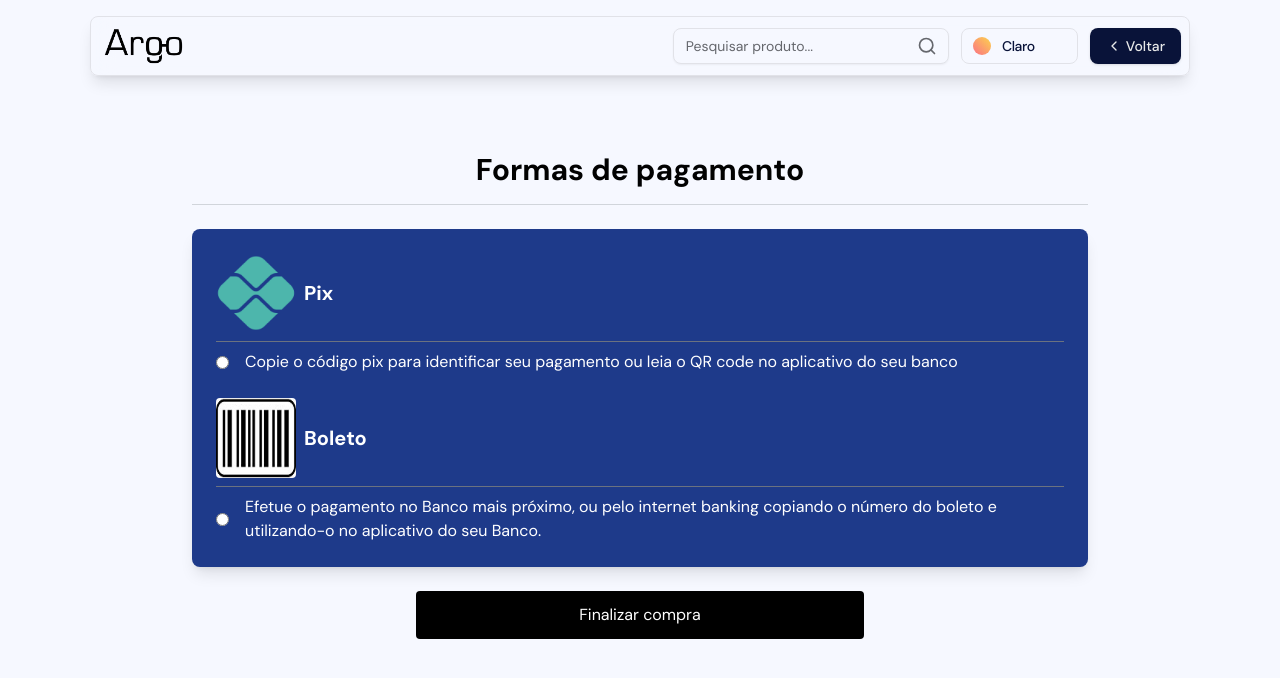
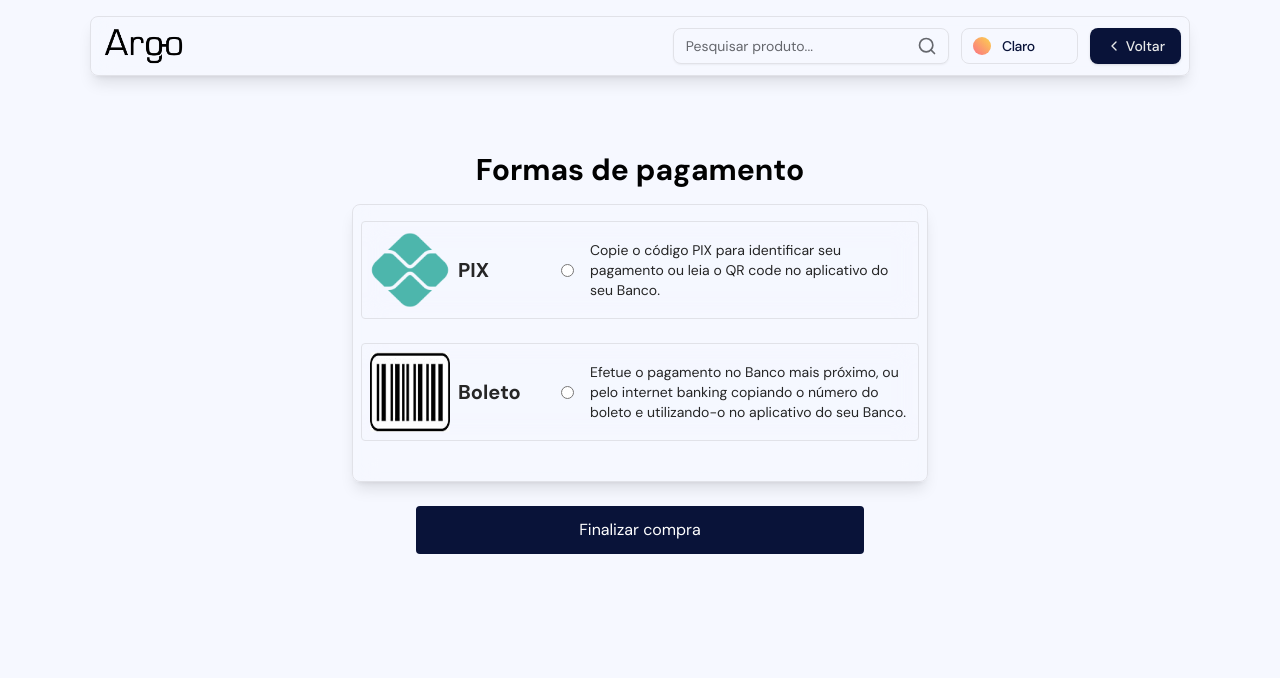
Before and after one commit to freitassdev/argo-frontend, a Next.js app: page /pagForm in a window 1280 px wide. Shown: the top 678 px of the page. Built offline with nearby package versions, Linux system fonts and the light colour scheme.

Commit message:
fetch: finalizado

```diff
--- a/src/app/(pagamentos)/pagForm/navbarPags.tsx
+++ /dev/null
@@ -1,24 +0,0 @@
-import { Button } from "@/components/ui/button";
-import { Input } from "@/components/ui/input";
-import { Search } from "lucide-react";
-import ThemeToggle from "@/components/shared/theme-toggle/theme-toggle";
-import logo from "@/assets/images/black-logo.png";
-import Image from "next/image";
-import ReturnButton from '@/components/shared/return-button/return-button';
-export default function Navbar() {
-  return (
-    <div className="fixed inset-x-0 top-4 z-50 md:mx-auto flex h-[60px] items-center justify-between rounded-lg border px-2 saturate-100 transition-all duration-200 max-sm:mx-3 sm:mx-3 md:w-[600px] lg:w-[800px] xl:w-[1100px] 2xl:w-[1300px] shadow-lg bg-background/50 backdrop-blur-md ">
-      <div className="flex flex-row items-center">
-        <Image alt="logo" priority src={logo} className="h-[40px] w-auto dark:invert"/>
-      </div>
-      <div className="flex flex-row items-center gap-3 w-fit justify-end">
-        <div className="relative w-full">
-          <Input className="bg-background w-full" placeholder="Pesquisar produto..." />
-          <Search className="text-muted-foreground absolute top-1/2 right-3 w-5 h-5 -translate-y-1/2" />
-        </div>
-        <ThemeToggle className="w-[200px] bg-background hover:bg-card/60" />
-        <ReturnButton />
-      </div>
-    </div>
-  );
-}
--- a/src/app/(pagamentos)/pagForm/page.tsx
+++ b/src/app/(pagamentos)/pagForm/page.tsx
@@ -8,30 +8,28 @@ import barras from "@/assets/images/barras.png";
 export default function PaymentPage() {
     const [selectedPayment, setSelectedPayment] = useState('');
 
-    const handleSelectPayment = (method) => {
+    const handleSelectPayment = (method: React.SetStateAction<string>) => {
         setSelectedPayment(method);
     };
 
     return (
         <>
         <Navbar />
-        <div className="min-h-screen p-6 flex flex-col items-center mt-32">
+        <div className="min-h-screen flex flex-col items-center p-6 mt-32">
             {/* Botão Voltar */}
 
 
             {/* Título */}
             <h1 className="text-3xl font-bold mb-4">Formas de pagamento</h1>
-            <hr className="border-gray-300 w-full max-w-4xl mb-6" />
 
             {/* Seção de pagamento */}
-            <div className="bg-blue-900 text-white p-6 rounded-lg shadow-lg w-full max-w-4xl">
+            <div className="shadow-lg bg-background/50 backdrop-blur-md border px-2 saturate-100 p-4 rounded-lg w-full max-w-xl ">
                 {/* Pix */}
-                <div className="mb-6">
-                    <h2 className="text-xl font-bold flex items-center gap-2">
-                    <Image  src={pix} className="w-20 h-20 rounded" /> Pix
+                <div className="mb-6 flex flex-wrap items-center dark:text-white bg-background/50 backdrop-blur-md text-[#262626] p-2 rounded mb-4 border px-2 saturate-100 gap-x-4">
+                    <h2 className="text-xl font-bold flex items-center gap-2 flex-1 sm:w-auto">
+                    <Image alt="pix logo" src={pix} className="w-20 h-20 rounded " /> PIX
                     </h2>
-                    <hr className="my-2 border-gray-500" />
-                    <div className="flex items-center gap-4">
+                    <div className="flex items-center gap-4 sm:w-auto">
                         <input
                             type="radio"
                             name="payment"
@@ -40,17 +38,16 @@ export default function PaymentPage() {
                             onChange={() => handleSelectPayment('pix')}
                             className="accent-blue-600"
                         />
-                        <p>Copie o código pix para identificar seu pagamento ou leia o QR code no aplicativo do seu banco</p>
+                        <p className="text-sm max-w-xs">Copie o código PIX para identificar seu pagamento ou leia o QR code no aplicativo do seu Banco.</p>
                     </div>
                 </div>
 
                 {/* Boleto */}
-                <div>
-                    <h2 className="text-xl font-bold flex items-center gap-2">
-                    <Image  src={barras} className="w-20 h-20 rounded" /> Boleto
+                <div className="mb-6 flex flex-wrap items-center dark:text-white bg-background/50 backdrop-blur-md text-[#262626] p-2 rounded mb-4 border px-2 saturate-100 gap-x-4">
+                    <h2 className="text-xl font-bold flex items-center gap-2 flex-1 sm:w-auto">
+                    <Image alt="codigo de barras logo" src={barras} className="w-20 h-20 rounded" /> Boleto
                     </h2>
-                    <hr className="my-2 border-gray-500" />
-                    <div className="flex items-center gap-4">
+                    <div className="flex items-center gap-4 sm:w-auto">
                         <input
                             type="radio"
                             name="payment"
@@ -59,13 +56,13 @@ export default function PaymentPage() {
                             onChange={() => handleSelectPayment('boleto')}
                             className="accent-blue-600"
                         />
-                        <p>Efetue o pagamento no Banco mais próximo, ou pelo internet banking copiando o número do boleto e utilizando-o no aplicativo do seu Banco.</p>
+                        <p className="text-sm max-w-xs">Efetue o pagamento no Banco mais próximo, ou pelo internet banking copiando o número do boleto e utilizando-o no aplicativo do seu Banco.</p>
                     </div>
                 </div>
             </div>
 
             {/* Botão de finalizar compra */}
-            <button className="mt-6 bg-black text-white w-full max-w-md py-3 rounded">
+            <button className="mt-6 bg-primary text-white dark:text-black w-full max-w-md py-3 rounded">
                 Finalizar compra
             </button>
         </div>
--- /dev/null
+++ b/src/app/(pagamentos)/pagcod/page.tsx
@@ -0,0 +1,60 @@
+"use client";
+import React, { useState } from 'react';
+import Navbar from "@/app/(pagamentos)/pags/navbarPags";
+import { AnimatePresence, motion } from 'framer-motion';
+
+export default function PaymentSuccessPage() {
+    const orderCode = "00001023BR";
+    const [isCopied, setIsCopied] = useState(false);
+
+    const handleCopy = () => {
+        navigator.clipboard.writeText(orderCode);
+        setIsCopied(true);
+
+        setTimeout(() => {
+            setIsCopied(false);
+        }, 2000);
+    };
+
+    return (
+        <>
+            <Navbar />
+            <div className="min-h-screen flex flex-col items-center p-6 mt-32">
+                <h1 className="text-3xl font-bold mb-4">Pagamento realizado!</h1>
+                <div className="w-full max-w-md shadow-lg bg-background/50 backdrop-blur-md border px-2 saturate-100 p-4 rounded-lg">
+                    <p className="text-xl font-semibold mb-4">Código do pedido:</p>
+                    <div className="flex items-center justify-between bg-background/50 backdrop-blur-md text-[#262626] p-2 rounded mb-4 border px-2 saturate-100">
+                        <span className="text-lg font-semibold mr-2 dark:text-white">{orderCode}</span>
+                        <motion.button
+                            onClick={handleCopy}
+                            className={`px-3 py-1 rounded text-white transition-colors duration-200 ${
+                                isCopied ? 'bg-green-500 backdrop-blur-sm' : 'bg-primary text-white dark:text-black px-4 py-1 rounded'
+                            }`}
+                            whileTap={{ scale: 0.95 }}
+                        >
+                            {/* Animando a troca de texto */}
+                            <motion.span
+                                key={isCopied ? "copied" : "copy"}
+                                initial={{ opacity: 1 }}
+                                animate={{ opacity: 1 }}  // Sem alteração de opacidade do texto em si
+                                exit={{ opacity: 0 }}    // Só a saída do "Copiar" com fade
+                                transition={{ duration: 0.5 }}
+                                className="text-sm"
+
+                            >
+                                {isCopied ? "✓ Copiado" : "⇄ Copiar"}
+                            </motion.span>
+                        </motion.button>
+                    </div>
+                    <button
+                        className="bg-primary text-white dark:text-black px-4 py-1 rounded"
+                        onClick={() => window.location.href = '/'} // alterar para onde deve ir
+                    >
+                        <span className='text-xl mr-2'>&lt;</span>
+                        Continuar navegando
+                    </button>
+                </div>
+            </div>
+        </>
+    );
+}
--- a/src/app/(pagamentos)/pagres/navbarPags.tsx
+++ /dev/null
@@ -1,24 +0,0 @@
-import { Button } from "@/components/ui/button";
-import { Input } from "@/components/ui/input";
-import { Search } from "lucide-react";
-import ThemeToggle from "@/components/shared/theme-toggle/theme-toggle";
-import logo from "@/assets/images/black-logo.png";
-import Image from "next/image";
-import ReturnButton from '@/components/shared/return-button/return-button';
-export default function Navbar() {
-  return (
-    <div className="fixed inset-x-0 top-4 z-50 md:mx-auto flex h-[60px] items-center justify-between rounded-lg border px-2 saturate-100 transition-all duration-200 max-sm:mx-3 sm:mx-3 md:w-[600px] lg:w-[800px] xl:w-[1100px] 2xl:w-[1300px] shadow-lg bg-background/50 backdrop-blur-md ">
-      <div className="flex flex-row items-center">
-        <Image alt="logo" priority src={logo} className="h-[40px] w-auto dark:invert"/>
-      </div>
-      <div className="flex flex-row items-center gap-3 w-fit justify-end">
-        <div className="relative w-full">
-          <Input className="bg-background w-full" placeholder="Pesquisar produto..." />
-          <Search className="text-muted-foreground absolute top-1/2 right-3 w-5 h-5 -translate-y-1/2" />
-        </div>
-        <ThemeToggle className="w-[200px] bg-background hover:bg-card/60" />
-        <ReturnButton />
-      </div>
-    </div>
-  );
-}
--- a/src/app/(pagamentos)/pagres/page.tsx
+++ b/src/app/(pagamentos)/pagres/page.tsx
@@ -1,6 +1,6 @@
 "use client";
 import React, { useState } from 'react';
-import Navbar from './navbarPags';
+import Navbar from '@/app/(pagamentos)/pags/navbarPags';
 import Image from "next/image";
 import glasses from "@/assets/images/product-example.png";
 import correio from "@/assets/images/correio.webp";
@@ -51,7 +51,7 @@ export default function CheckoutPage() {
 
                         <div className="flex items-center justify-between bg-background/50 backdrop-blur-md border saturate-100 p-4 rounded-lg p-4 rounded mb-4">
                             <div className="flex items-center gap-4">
-                                <Image  src={glasses} className="w-20 h-20 rounded" />
+                                <Image alt='oculos' src={glasses} className="w-20 h-20 rounded" />
                                 <div>
                                     <h2 className="text-lg font-semibold">Produto</h2>
                                     <p className="text-sm mt-1">R$ {productPrice.toFixed(2)}</p>
@@ -86,7 +86,7 @@ export default function CheckoutPage() {
                                         </DialogHeader>
                                         <div className="space-y-4">
                                             <div className="flex items-center dark:text-white bg-background/50 backdrop-blur-md text-[#262626] p-2 rounded mb-4 border px-2 saturate-100 gap-x-4">
-                                            <Image src={correio} className="w-11 h-11 rounded" />
+                                            <Image alt='correios logo' src={correio} className="w-11 h-11 rounded" />
                                                 <input
                                                     type="radio"
                                                     id="standard"
@@ -99,7 +99,7 @@ export default function CheckoutPage() {
                                                 <Label htmlFor="standard">Correios - Frete: R$ 20,00</Label>
                                             </div>
                                             <div className="flex items-center dark:text-white bg-background/50 backdrop-blur-md text-[#262626] p-2 rounded mb-4 border px-2 saturate-100 gap-x-4">
-                                            <Image src={correio2} className="w-11 h-11 rounded" />
+                                            <Image alt='lalamovel logo' src={correio2} className="w-11 h-11 rounded" />
                                                 <input
                                                     type="radio"
                                                     id="express"
--- a/src/app/(pagamentos)/pags/page.tsx
+++ b/src/app/(pagamentos)/pags/page.tsx
@@ -50,10 +50,10 @@ export default function AddressSelection() {
             <Navbar />
             <div className="min-h-screen flex flex-col items-center p-6 mt-32 ">
                 {/* Título */}
-                <h1 className="text-2xl font-bold mb-4">Escolha um endereço para entrega</h1>
+                <h1 className="text-3xl font-bold mb-4">Escolha um endereço para entrega</h1>
 
                 {/* Container de endereços */}
-                <div className="w-full max-w-md shadow-lg bg-background/50 backdrop-blur-md border px-2 saturate-100 p-4 rounded-lg ">
+                <div className="w-full max-w-md shadow-lg bg-background/50 backdrop-blur-md border px-2 saturate-100 p-4 rounded-lg">
                     <h2 className="text-xl font-semibold mb-4">Seus endereços</h2>
 
                     {/* Renderizando endereços dinamicamente */}
--- a/tsconfig.json
+++ b/tsconfig.json
@@ -22,6 +22,6 @@
       "@/*": ["./src/*"]
     }
   },
-  "include": ["next-env.d.ts", "**/*.ts", "**/*.tsx", ".next/types/**/*.ts", "src/app/(pagamentos)/pagForm/page.js"],
+  "include": ["next-env.d.ts", "**/*.ts", "**/*.tsx", ".next/types/**/*.ts", "src/app/(pagamentos)/pagform/page.js"],
   "exclude": ["node_modules"]
 }
```
